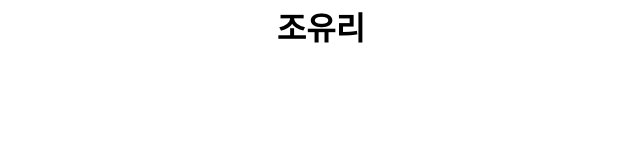
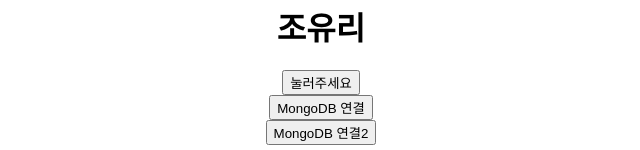
Before and after one commit to fbre0717/reviewnext, a Next.js app: page / in a window 1280 px wide. Shown: the part 836-986 px from the top of the page, without its empty margins (319-959 px from the left). Before the commit the page ends 914 px from the top, so only its background shows below. Built offline with nearby package versions, Linux system fonts and the light colour scheme; no server answers.

Commit message:
feat : dbConnect.ts

```diff
--- /dev/null
+++ b/lib/dbConnect.ts
@@ -0,0 +1,45 @@
+import mongoose from 'mongoose'
+declare global {
+  var mongoose: any // This must be a `var` and not a `let / const`
+}
+
+const MONGODB_URI = process.env.MONGODB_URI!
+
+if (!MONGODB_URI) {
+  console.log(process.env.MONGODB_URI)
+  console.log(process.env.BUCKET_NAME)
+
+  throw new Error(
+    'Please define the MONGODB_URI environment variable inside .env.local'
+  )
+}
+
+let cached = global.mongoose
+
+if (!cached) {
+  cached = global.mongoose = { conn: null, promise: null }
+}
+
+async function dbConnect() {
+  if (cached.conn) {
+    return cached.conn
+  }
+  if (!cached.promise) {
+    const opts = {
+      bufferCommands: false,
+    }
+    cached.promise = mongoose.connect(MONGODB_URI, opts).then((mongoose) => {
+      return mongoose
+    })
+  }
+  try {
+    cached.conn = await cached.promise
+  } catch (e) {
+    cached.promise = null
+    throw e
+  }
+
+  return cached.conn
+}
+
+export default dbConnect
--- a/next.config.js
+++ b/next.config.js
@@ -1,5 +1,18 @@
-module.exports = {
+const AWS_ACCESS_KEY_ID = process.env.AWS_ACCESS_KEY_ID;
+const AWS_SECRET_ACCESS_KEY = process.env.AWS_SECRET_ACCESS_KEY;
+const AWS_REGION = process.env.AWS_REGION;
+const BUCKET_NAME = process.env.BUCKET_NAME;
+
+const MONGODB_URI = process.env.MONGODB_URI;
+
+
+/* @type {import('next').NextConfig} */
+const nextConfig = {
   images: {
     domains: [process.env.BUCKET_NAME + ".s3."+ process.env.AWS_REGION + ".amazonaws.com"],
   },
+  reactStrictMode: true,
+  swcMinify: true,
 };
+
+module.exports = nextConfig;
--- a/package.json
+++ b/package.json
@@ -29,6 +29,7 @@
     "aws-cdk-lib": "2.27.0",
     "constructs": "^10.1.36",
     "eslint-config-next": "^12.1.0",
+    "mongoose": "^7.6.2",
     "source-map-support": "^0.5.21"
   }
 }
--- a/pages/index.tsx
+++ b/pages/index.tsx
@@ -1,3 +1,4 @@
+import dbConnect from "lib/dbConnect";
 import Image from "next/image";
 import Link from "next/link";
 
@@ -46,6 +47,22 @@ export default function Upload() {
             <h1>조유리</h1>
           </Link>
         </div>
+        <button onClick={() => console.log("눌러주세요")}>눌러주세요</button>
+        <button
+          onClick={async () => {
+            try {
+              await dbConnect();
+              console.log("MongoDB 연결");
+            } catch (err) {
+              console.error("MongoDB 연결 실패:", err);
+            }
+          }}
+        >
+          MongoDB 연결
+        </button>
+        <button onClick={() => console.log("MongoDB 연결2")}>
+          MongoDB 연결2
+        </button>
       </div>
     </>
   );
```
Also changed, not shown: 1 other file (tests, documents, lock files or other folders).
